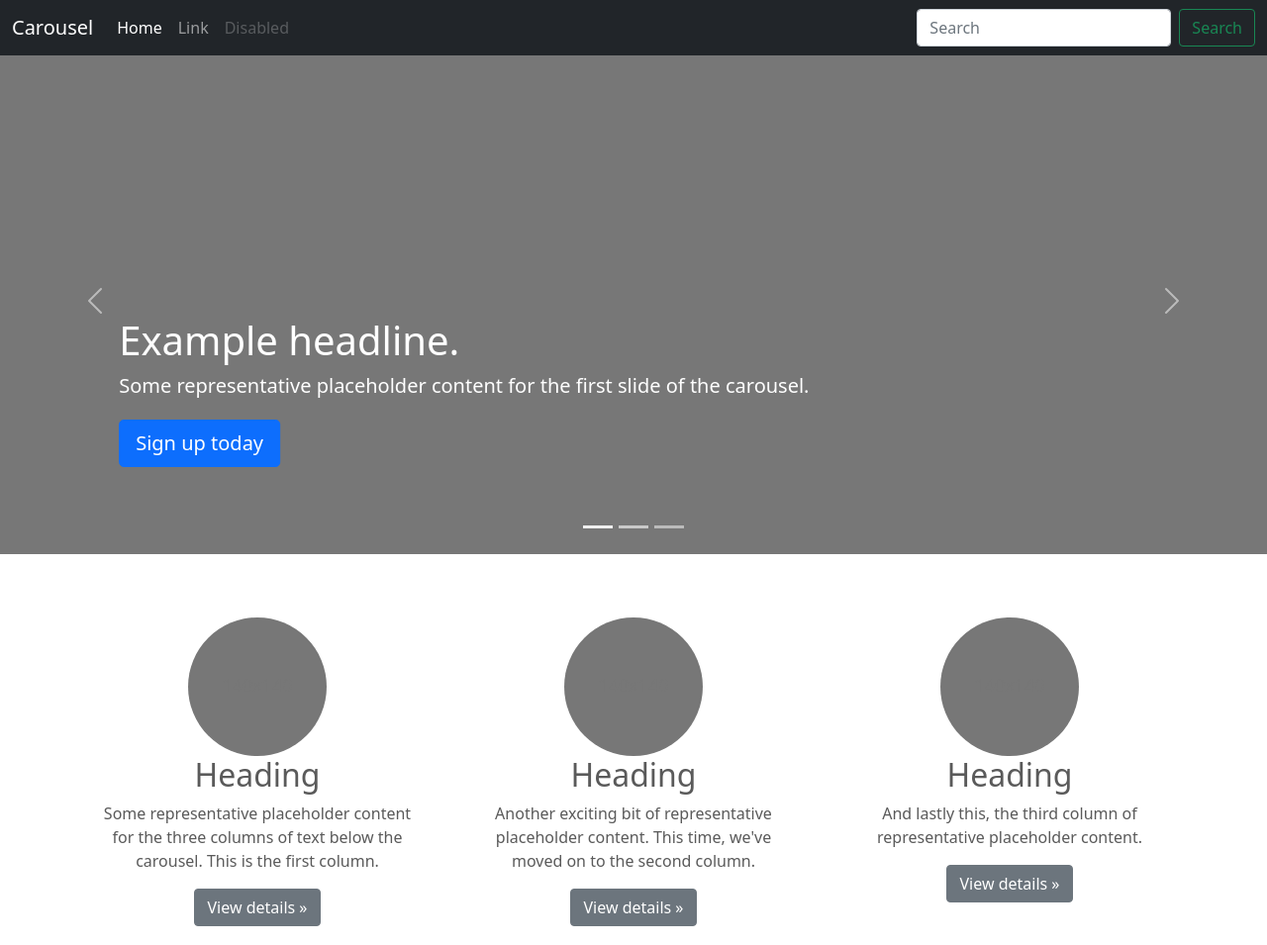
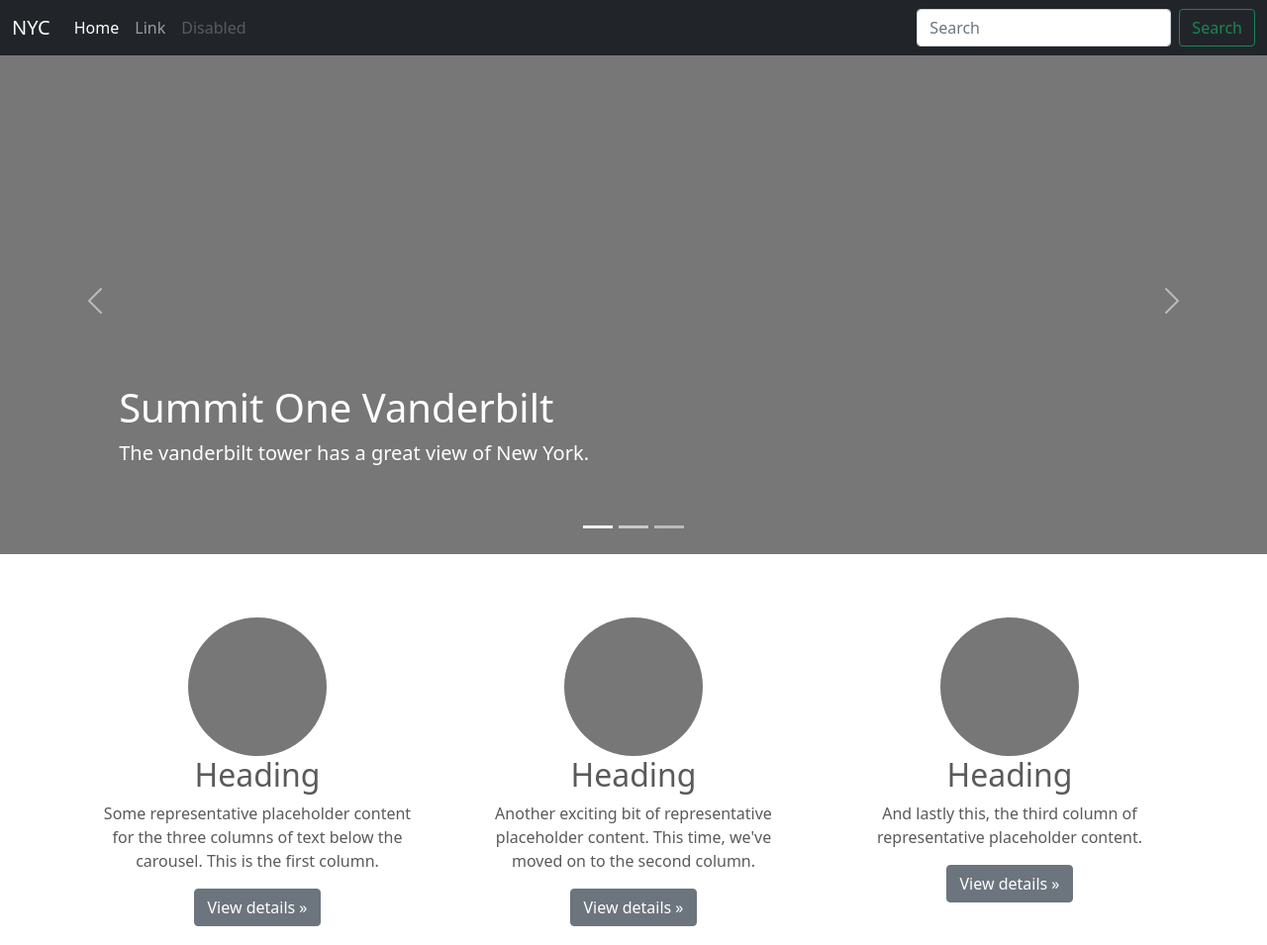
Before and after one commit to dav-esc/Programs, a plain HTML site: page carousel/index.html in a window 1280 px wide. Shown: the top 955 px of the page at 99% size. Drawn offline with Linux system fonts and the light colour scheme.

Commit message:
Changed text

```diff
--- a/carousel/index.html
+++ b/carousel/index.html
@@ -40,7 +40,7 @@
 <header>
   <nav class="navbar navbar-expand-md navbar-dark fixed-top bg-dark">
     <div class="container-fluid">
-      <a class="navbar-brand" href="#">Carousel</a>
+      <a class="navbar-brand" href="#">NYC</a>
       <button class="navbar-toggler" type="button" data-bs-toggle="collapse" data-bs-target="#navbarCollapse" aria-controls="navbarCollapse" aria-expanded="false" aria-label="Toggle navigation">
         <span class="navbar-toggler-icon"></span>
       </button>
@@ -79,9 +79,9 @@
 
         <div class="container">
           <div class="carousel-caption text-start">
-            <h1>Example headline.</h1>
-            <p>Some representative placeholder content for the first slide of the carousel.</p>
-            <p><a class="btn btn-lg btn-primary" href="#">Sign up today</a></p>
+            <h1>Summit One Vanderbilt</h1>
+            <p>The vanderbilt tower has a great view of New York.</p>
+            <!--<p><a class="btn btn-lg btn-primary" href="#">Sign up today</a></p>-->
           </div>
         </div>
       </div>
```
